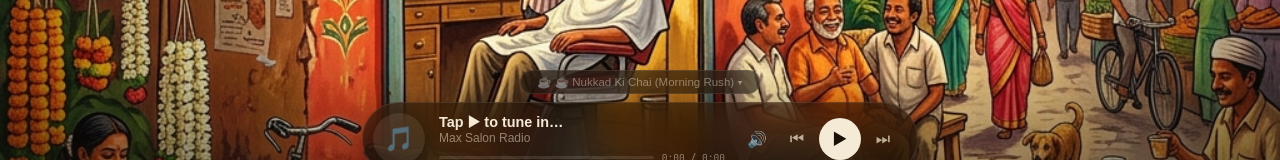
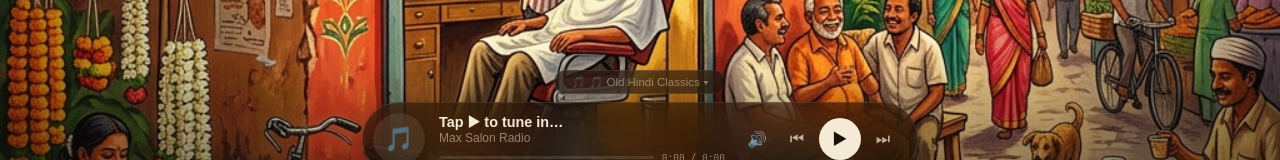
Before and after one commit to harshraj0235/maxsalon, a Next.js app: page / in a window 1280 px wide. Shown: the part 496-656 px from the top of the page. Built offline with nearby package versions, Linux system fonts and the light colour scheme; a web font is replaced by a local one.

Commit message:
Add new aesthetic genres while keeping existing ones

```diff
--- a/src/app/page.js
+++ b/src/app/page.js
@@ -8,8 +8,8 @@ import { useState, useEffect, useRef, useCallback } from "react";
    ═══════════════════════════════════════════════════════════ */
 const GENRES = [
   {
-    label: "☕ Nukkad Ki Chai (Morning Rush)",
-    emoji: "☕",
+    label: "🎵 Old Hindi Classics",
+    emoji: "🎵",
     playlists: [
       "PL0CaUqi81mPlQeSCgy5wvNHLRkHV0ZkLe",
       "PLafSq5UblCNWzrBiEOwBeIdoU8AFXfTqp",
@@ -18,12 +18,57 @@ const GENRES = [
     ],
   },
   {
+    label: "💕 90s Romantic",
+    emoji: "💕",
+    playlists: [
+      "PLAFjPVdERAkt7jNU1XW7EWXHLyYyf7Sux",
+      "PL6VikFWYkZnvc00H1-sjzFd104TF1J0fA",
+      "PL6VikFWYkZns-3oi6zVo7t1Fcw5UwGP04",
+    ],
+  },
+  {
+    label: "🎤 Modern Hits",
+    emoji: "🎤",
+    playlists: [
+      "PL0Z67tlyTaWq7xmJYR0Im1fwtIhc0T0_6",
+      "PLtUuYOHQlyT1vTuyNc4owl0gQgE9keubR",
+      "PL03L1hwj_4MxMljTBYD6jG9jgLyuSkn97",
+      "PLLlb2C74bLzcvPjI7wiz0OlhSNdrZ-mdG",
+    ],
+  },
+  {
+    label: "🪩 Party & Dance",
+    emoji: "🪩",
+    playlists: [
+      "PLnGRV05XmAq2xzqAI9kr-9o11J7uLS19w",
+      "PLc6gu5KBaWUS-ZcQAv3TmXiUKp01j-R-Q",
+      "PL9bw4S5ePsEFXg-VBA_DR9zOfdC8cpZ17",
+      "PLVet2itwf3Bc-oJjmFAPgMy6rnTv1ZKwU",
+    ],
+  },
+  {
+    label: "🌙 Ghazals",
+    emoji: "🌙",
+    playlists: [
+      "PL9T9N_Py36f2VbMScwriqbh9FDfPBBK8f",
+      "PLJeNQvgQ4Sl_beDke_V6L2OL67jl3CfF4",
+      "PLJeNQvgQ4Sl-mNI5aSCy7dEmQrLMwadhS",
+    ],
+  },
+  {
+    label: "☕ Nukkad Ki Chai (Morning Rush)",
+    emoji: "☕",
+    playlists: [
+      "PLafSq5UblCNWzrBiEOwBeIdoU8AFXfTqp",
+      "PLUOEf-vLOCSnKxLaqvfnziciUcPjRkj12",
+    ],
+  },
+  {
     label: "🌧️ Rainy Day Romance (90s Hits)",
     emoji: "🌧️",
     playlists: [
       "PLAFjPVdERAkt7jNU1XW7EWXHLyYyf7Sux",
       "PL6VikFWYkZnvc00H1-sjzFd104TF1J0fA",
-      "PL6VikFWYkZns-3oi6zVo7t1Fcw5UwGP04",
     ],
   },
   {
@@ -32,23 +77,22 @@ const GENRES = [
     playlists: [
       "PL9T9N_Py36f2VbMScwriqbh9FDfPBBK8f",
       "PLJeNQvgQ4Sl_beDke_V6L2OL67jl3CfF4",
-      "PLJeNQvgQ4Sl-mNI5aSCy7dEmQrLMwadhS",
     ],
   },
   {
     label: "📿 Sufi Soul & Qawwali",
     emoji: "📿",
     playlists: [
-      "PLw1L7eQ3E-7qY8v3zR1P4A4i-B8Q0YmE0", // Best of Sufi
-      "PL9bw4S5ePsEGtW5n0qC2-1-K7wZp6B8F-", // NFAK
+      "PLw1L7eQ3E-7qY8v3zR1P4A4i-B8Q0YmE0",
+      "PL9bw4S5ePsEGtW5n0qC2-1-K7wZp6B8F-",
     ],
   },
   {
     label: "🎸 2000s Indie Pop",
     emoji: "🎸",
     playlists: [
-      "PLP32tI9JmD0kZ62jZtB0QJ7Yy2X0v5I7W", // Indie Pop
-      "PL6VikFWYkZnsX8l4E_fKqE43m9Z-b8uI_", // 2000s hits
+      "PLP32tI9JmD0kZ62jZtB0QJ7Yy2X0v5I7W",
+      "PL6VikFWYkZnsX8l4E_fKqE43m9Z-b8uI_",
     ],
   },
 ];
@@ -161,7 +205,7 @@ export default function Home() {
           artwork: thumb ? [{ src: thumb, sizes: "120x90", type: "image/jpeg" }] : []
         });
       }
-    } catch {}
+    } catch { }
   }, []);
 
   /* ── Progress tracker ── */
@@ -177,7 +221,7 @@ export default function Home() {
           setDur(fmt(d));
           setProgress(d > 0 ? (ct / d) * 100 : 0);
         }
-      } catch {}
+      } catch { }
     }, 500);
   }, []);
 
@@ -242,7 +286,7 @@ export default function Home() {
             const s = e.data;
             if (s === 1) {
               // PLAYING
-              if (silentAudioRef.current) silentAudioRef.current.play().catch(() => {});
+              if (silentAudioRef.current) silentAudioRef.current.play().catch(() => { });
               setIsPlaying(true);
               setIsBuffering(false);
               updateTrackInfo();
@@ -277,7 +321,7 @@ export default function Home() {
       if (playerRef.current && readyRef.current && typeof playerRef.current.setVolume === "function") {
         playerRef.current.setVolume(volume);
       }
-    } catch {}
+    } catch { }
   }, [volume]);
 
   /* ── Silent Audio Hack for Mobile Background Play ── */
@@ -287,7 +331,7 @@ export default function Home() {
       audio.loop = true;
       silentAudioRef.current = audio;
     }
-    silentAudioRef.current.play().catch(() => {});
+    silentAudioRef.current.play().catch(() => { });
   };
 
   const pauseSilentAudio = () => {
@@ -331,7 +375,7 @@ export default function Home() {
         playerRef.current.nextVideo();
         setTimeout(updateTrackInfo, 1500);
       }
-    } catch {}
+    } catch { }
   }, [updateTrackInfo]);
 
   const handlePrev = useCallback(() => {
@@ -341,7 +385,7 @@ export default function Home() {
         playerRef.current.previousVideo();
         setTimeout(updateTrackInfo, 1500);
       }
-    } catch {}
+    } catch { }
   }, [updateTrackInfo]);
 
   /* ── Keyboard shortcuts & Media Session ── */
@@ -380,7 +424,7 @@ export default function Home() {
     if (startedRef.current) {
       // Destroy old player and load new genre
       if (playerRef.current) {
-        try { playerRef.current.destroy(); } catch {}
+        try { playerRef.current.destroy(); } catch { }
         playerRef.current = null;
         readyRef.current = false;
       }
@@ -456,11 +500,11 @@ export default function Home() {
         </span>
         <nav className="header-links">
           <a href="https://open.spotify.com" target="_blank" rel="noopener noreferrer" className="chip" title="Spotify">
-            <svg viewBox="0 0 24 24" fill="#1ED760"><path d="M12 0C5.4 0 0 5.4 0 12s5.4 12 12 12 12-5.4 12-12S18.66 0 12 0zm5.521 17.34c-.24.359-.66.48-1.021.24-2.82-1.74-6.36-2.101-10.561-1.141-.418.122-.779-.12-.899-.48-.12-.421.12-.78.479-.9 4.56-1.021 8.52-.6 11.64 1.32.42.18.479.659.362 1.02zm1.44-3.3c-.301.42-.841.6-1.262.3-3.239-1.98-8.159-2.58-11.939-1.38-.479.12-1.02-.12-1.14-.6-.12-.48.12-1.021.6-1.141C9.6 9.9 15 10.561 18.72 12.84c.361.181.54.78.241 1.2zm.12-3.36C15.24 8.4 8.82 8.16 5.16 9.301c-.6.179-1.2-.181-1.38-.721-.18-.601.18-1.2.72-1.381 4.26-1.26 11.28-1.02 15.721 1.621.539.3.719 1.02.419 1.56-.299.421-1.02.599-1.559.3z"/></svg>
+            <svg viewBox="0 0 24 24" fill="#1ED760"><path d="M12 0C5.4 0 0 5.4 0 12s5.4 12 12 12 12-5.4 12-12S18.66 0 12 0zm5.521 17.34c-.24.359-.66.48-1.021.24-2.82-1.74-6.36-2.101-10.561-1.141-.418.122-.779-.12-.899-.48-.12-.421.12-.78.479-.9 4.56-1.021 8.52-.6 11.64 1.32.42.18.479.659.362 1.02zm1.44-3.3c-.301.42-.841.6-1.262.3-3.239-1.98-8.159-2.58-11.939-1.38-.479.12-1.02-.12-1.14-.6-.12-.48.12-1.021.6-1.141C9.6 9.9 15 10.561 18.72 12.84c.361.181.54.78.241 1.2zm.12-3.36C15.24 8.4 8.82 8.16 5.16 9.301c-.6.179-1.2-.181-1.38-.721-.18-.601.18-1.2.72-1.381 4.26-1.26 11.28-1.02 15.721 1.621.539.3.719 1.02.419 1.56-.299.421-1.02.599-1.559.3z" /></svg>
             <span>Spotify</span>
           </a>
           <a href="https://music.youtube.com" target="_blank" rel="noopener noreferrer" className="chip" title="YT Music">
-            <svg viewBox="0 0 24 24" fill="#FF0033"><path d="M12 0C5.376 0 0 5.376 0 12s5.376 12 12 12 12-5.376 12-12S18.624 0 12 0zm0 19.104c-3.924 0-7.104-3.18-7.104-7.104S8.076 4.896 12 4.896s7.104 3.18 7.104 7.104-3.18 7.104-7.104 7.104zm0-13.332c-3.432 0-6.228 2.796-6.228 6.228S8.568 18.228 12 18.228s6.228-2.796 6.228-6.228S15.432 5.772 12 5.772zM9.684 15.54V8.46L15.816 12l-6.132 3.54z"/></svg>
+            <svg viewBox="0 0 24 24" fill="#FF0033"><path d="M12 0C5.376 0 0 5.376 0 12s5.376 12 12 12 12-5.376 12-12S18.624 0 12 0zm0 19.104c-3.924 0-7.104-3.18-7.104-7.104S8.076 4.896 12 4.896s7.104 3.18 7.104 7.104-3.18 7.104-7.104 7.104zm0-13.332c-3.432 0-6.228 2.796-6.228 6.228S8.568 18.228 12 18.228s6.228-2.796 6.228-6.228S15.432 5.772 12 5.772zM9.684 15.54V8.46L15.816 12l-6.132 3.54z" /></svg>
             <span>YT Music</span>
           </a>
         </nav>
@@ -649,7 +693,7 @@ export default function Home() {
         position: "relative",
         zIndex: 10
       }}>
-        Audio plays through YouTube’s embedded player. Nothing is hosted on this site, and all rights stay with the labels, composers and performers. Song credits are put together from film soundtrack listings.<br/><br/>
+        Audio plays through YouTube’s embedded player. Nothing is hosted on this site, and all rights stay with the labels, composers and performers. Song credits are put together from film soundtrack listings.<br /><br />
         If you hold rights to anything here and want it taken off, email <a href="mailto:harshraj0235@gmail.com" style={{ textDecoration: "underline" }}>harshraj0235@gmail.com</a> and it comes down.
       </div>
 
```
